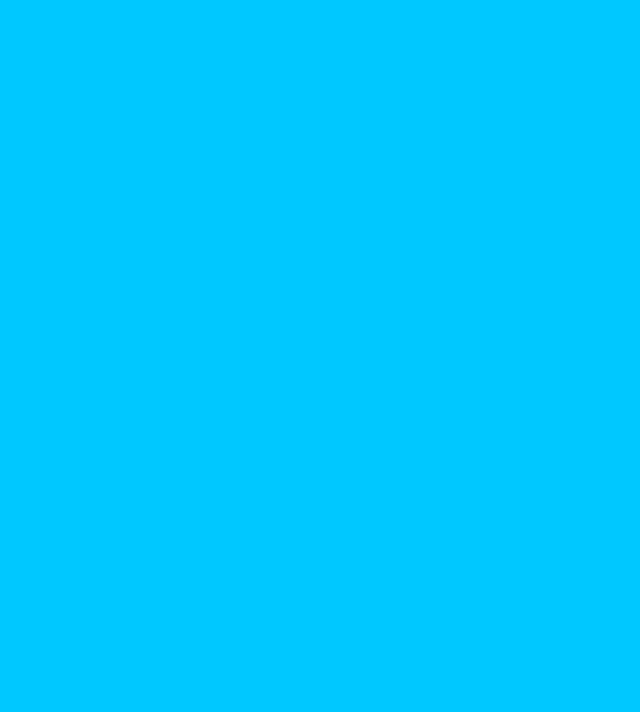
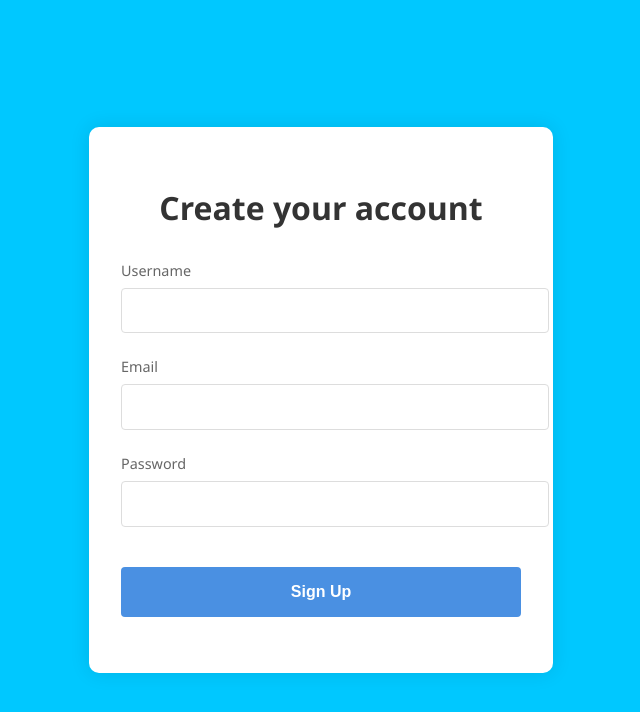
Before and after one commit to danieBuilds/ticketManagerReact, a React (Vite) app: page /ticketManagerReact/signUp in a window 1280 px wide. Shown: the top 712 px of the page, without its empty margins (319-959 px from the left). Built offline with nearby package versions, Linux system fonts and the light colour scheme.

Commit message:
Update routing and navigation to use React Router with correct base paths

```diff
--- a/package.json
+++ b/package.json
@@ -1,6 +1,6 @@
 {
+  "name": "task_manager",
   "homepage": "https://daniebuilds.github.io/ticketManagerReact/",
-  "name": "task_manager",
   "private": true,
   "version": "0.0.0",
   "type": "module",
--- a/src/components/landingPage.jsx
+++ b/src/components/landingPage.jsx
@@ -1,15 +1,16 @@
 import "../styles/landingPage.css";
-import { Navigate } from "react-router-dom";
+import { useNavigate } from "react-router-dom";
 import waveImg from "../assets/wave.svg";
 export default function LandingPage() {
 
+    navigate = useNavigate();
     function naviate(e) {
         const wasClicked = e.target.innerText;
 
         if(wasClicked === "Login"){
-            window.location.href = "/taskManager-react/login"
+            navigate("/login");
         } else if (wasClicked === "Get Started"){
-            window.location.href = "/taskManager-react/signUp"
+            navigate("/signUp");
         }
     }
   return (
--- a/src/components/login.jsx
+++ b/src/components/login.jsx
@@ -1,5 +1,6 @@
 import {useState, useEffect} from "react";
 import "../styles/login.css";
+import { useNavigate } from "react-router-dom";
 export default function Login() {
     const [loginData, setLoginData] = useState({
         username: '',
@@ -15,6 +16,7 @@ export default function Login() {
         }));
     }
 
+    const navigate = useNavigate();
     function handleSubmit(e) {
         e.preventDefault();
 
@@ -24,7 +26,7 @@ export default function Login() {
             storedUser.username === loginData.username &&
             storedUser.password === loginData.password) {
 
-            window.location.href = "/taskManager-react/dashboard";
+            navigate("/dashboard");
         } else {
 
             setError('Invalid username or password');
--- a/src/components/signUp.jsx
+++ b/src/components/signUp.jsx
@@ -1,5 +1,6 @@
 import { useEffect, useState } from "react";
 import "../styles/signUp.css";
+import { useNavigate } from "react-router-dom";
 export default function SignUp() {
 
     const [user, setUser] = useState({
@@ -19,11 +20,12 @@ export default function SignUp() {
             [name]: value
         }));
     }
+    const navigate = useNavigate();
+    function handleSubmit(e) {
 
-    function handleSubmit(e) {
         e.preventDefault();
         localStorage.setItem("user", JSON.stringify(user));
-        window.location.href = "/taskManager-react/dashboard";
+        navigate("/dashboard");
     }
 
     return(
--- a/src/main.jsx
+++ b/src/main.jsx
@@ -9,7 +9,7 @@ import LandingPage from './components/landingPage'
 
 createRoot(document.getElementById('root')).render(
   <StrictMode>
-    <BrowserRouter basename='/taskManager-react'>
+    <BrowserRouter basename='/ticketManagerReact'>
       <Routes>
         <Route path="/" element={<LandingPage />} />
         <Route path="/dashboard" element={<Dashboard />} />
--- a/vite.config.js
+++ b/vite.config.js
@@ -3,8 +3,8 @@ import react from '@vitejs/plugin-react'
 
 // https://vite.dev/config/
 export default defineConfig({
+  base: '/ticketManagementReact/',
   plugins: [react()],
-  base: '/taskManager-react/', // Update this to match your repository name
   build: {
     outDir: 'dist',
     assetsDir: 'assets',
```
